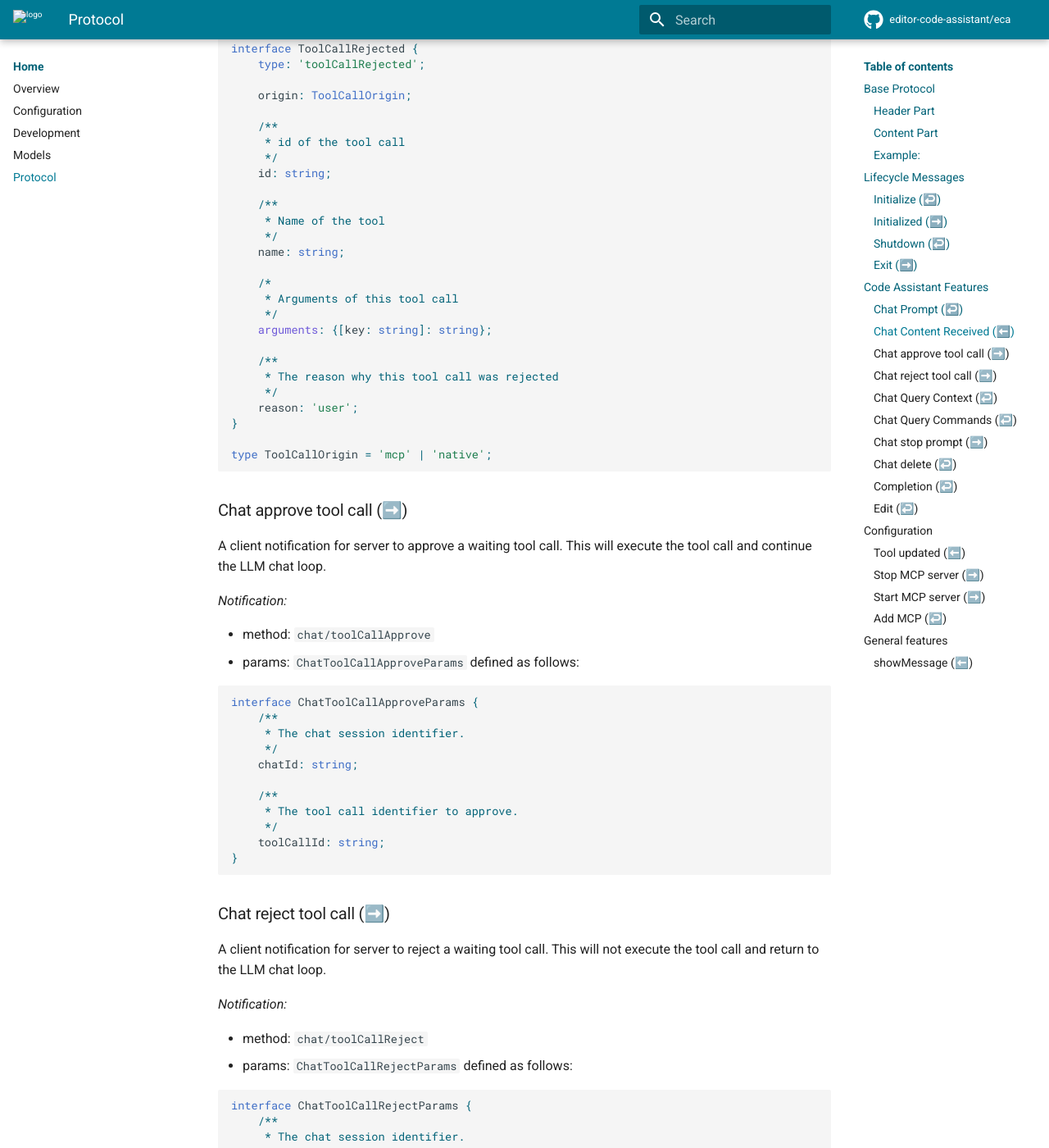
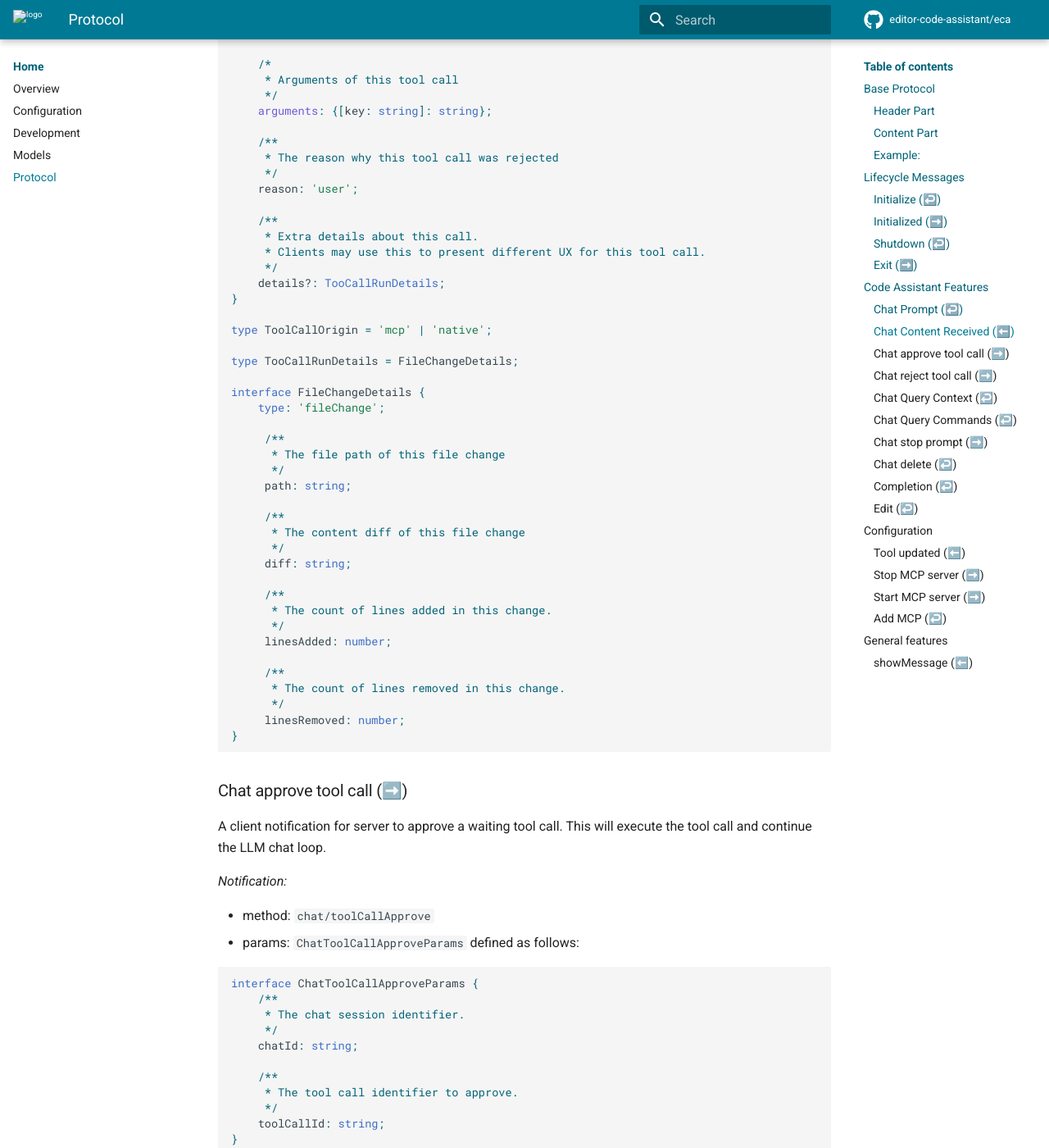
Before and after one commit to tomgeorge/eca, an MkDocs documentation site: the page built from docs/protocol.md, in a window 1280 px wide and 1400 px high, scrolled down 13876 px. Shown: the whole window at 82% size. Built offline with MkDocs 1.6.1 and Material for MkDocs 9.7.7, drawn with Linux system fonts in a browser that asks for light colours; comment, search, counter and statistics services are not loaded; some of the changed text lies outside the part shown.

Commit message:
Add support for file change diffs on  tool call.

````diff
--- a/docs/protocol.md
+++ b/docs/protocol.md
@@ -574,6 +574,12 @@ interface ToolCallPrepareContent {
      * Whether this call requires manual approval from the user.
      */
     manualApproval: boolean;
+
+    /**
+     * Extra details about this call.
+     * Clients may use this to present different UX for this tool call.
+     */
+    details?: TooCallRunDetails;
 }
 
 /**
@@ -679,6 +659,12 @@ interface ToolCalledContent {
          */
         content: string;
     }];
+
+    /**
+     * Extra details about this call.
+     * Clients may use this to present different UX for this tool call.
+     */
+    details?: TooCallRunDetails;
 }
 
 interface ToolCallRejected {
@@ -705,9 +691,41 @@ interface ToolCallRejected {
      * The reason why this tool call was rejected
      */
     reason: 'user';
+
+    /**
+     * Extra details about this call.
+     * Clients may use this to present different UX for this tool call.
+     */
+    details?: TooCallRunDetails;
 }
 
 type ToolCallOrigin = 'mcp' | 'native';
+
+type TooCallRunDetails = FileChangeDetails;
+
+interface FileChangeDetails {
+    type: 'fileChange';
+
+     /**
+      * The file path of this file change
+      */
+     path: string;
+
+     /**
+      * The content diff of this file change
+      */
+     diff: string;
+
+     /**
+      * The count of lines added in this change.
+      */
+     linesAdded: number;
+
+     /**
+      * The count of lines removed in this change.
+      */
+     linesRemoved: number;
+}
 ```
 
 ### Chat approve tool call (➡️)
````
Also changed, not shown: other parts of docs/protocol.md (+0 -26 lines), 3 other files.
